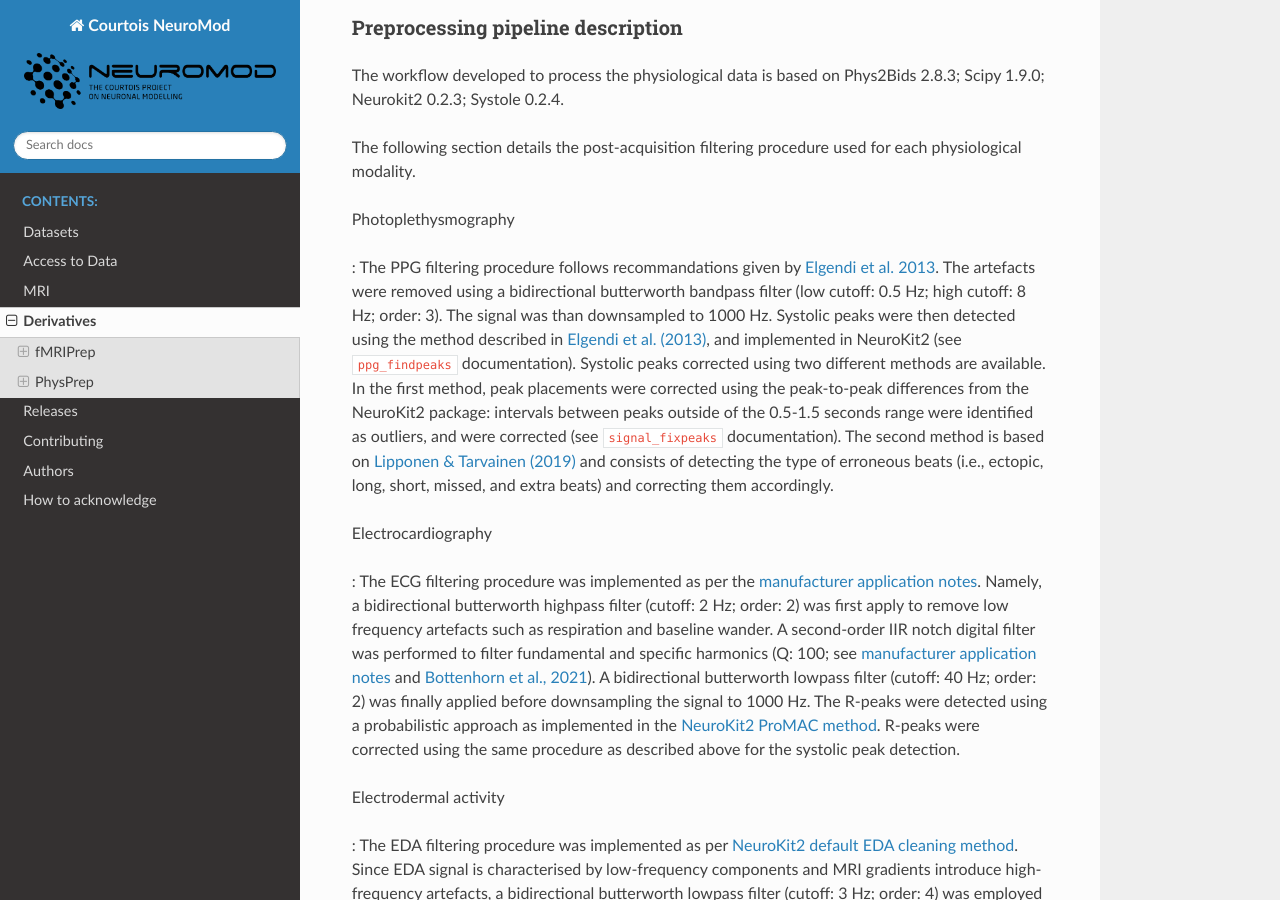
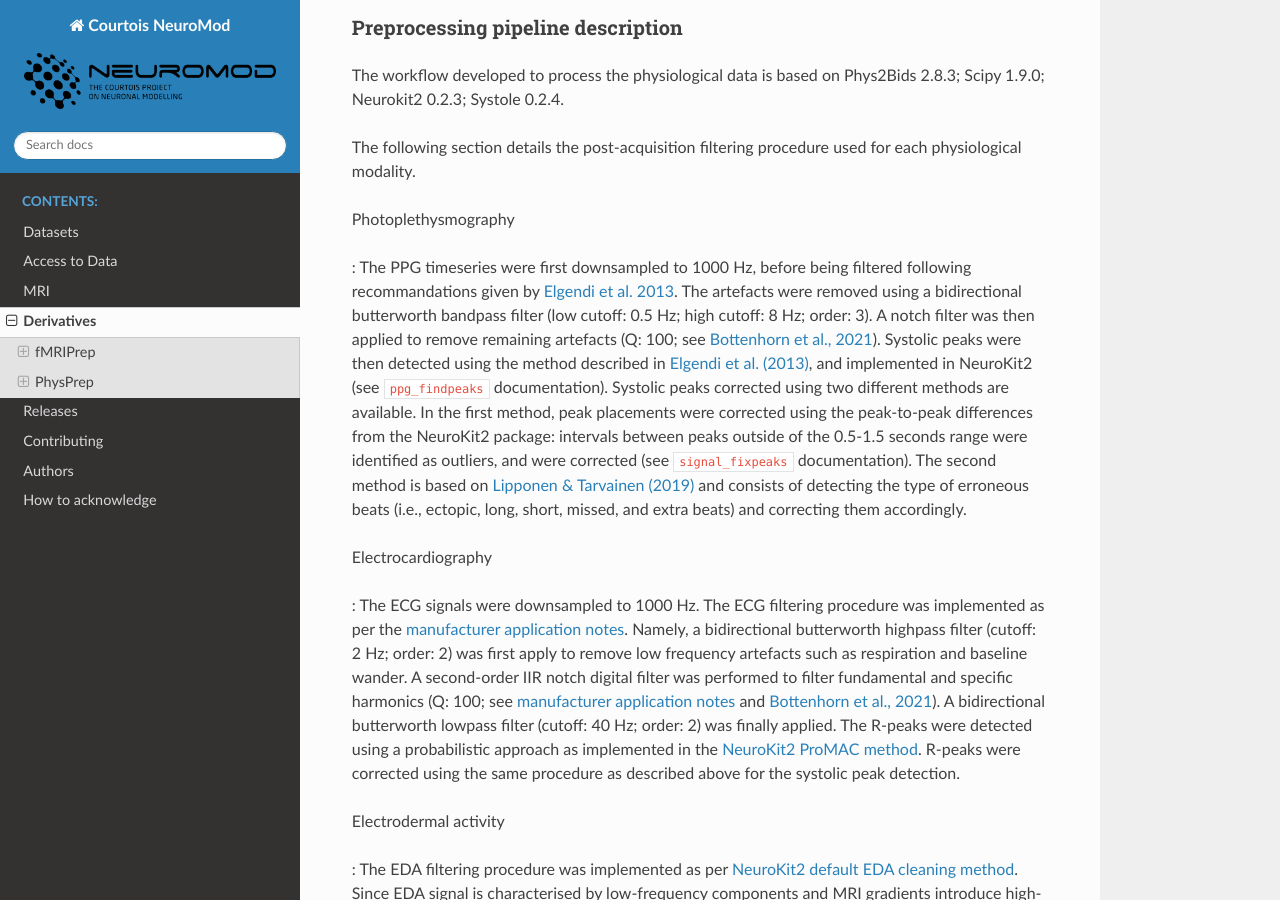
Before and after one commit to courtois-neuromod/cneuromod_docs, a Sphinx documentation site: the page built from source/DERIVATIVES.md, in a window 1280 px wide and 900 px high, scrolled down 4364 px. Built offline with Sphinx 7.4.7 and the Read the Docs theme 3.1.0, drawn with Linux system fonts in a browser that asks for light colours.

Commit message:
Update preprocessing docs

```diff
--- a/source/DERIVATIVES.md
+++ b/source/DERIVATIVES.md
@@ -197,9 +197,8 @@ The following section details the post-acquisition filtering procedure used for
 
 Photoplethysmography
 
-: The PPG filtering procedure follows recommandations given by [Elgendi et al. 2013](https://doi.org/10.1371/journal.pone.0076585).
-The artefacts were removed using a bidirectional butterworth bandpass filter (low cutoff: 0.5 Hz; high cutoff: 8 Hz; order: 3).
-The signal was than downsampled to 1000 Hz. Systolic peaks were then detected using the method described in
+: The PPG timeseries were first downsampled to 1000 Hz, before being filtered following recommandations given by [Elgendi et al. 2013](https://doi.org/10.1371/journal.pone.0076585).
+The artefacts were removed using a bidirectional butterworth bandpass filter (low cutoff: 0.5 Hz; high cutoff: 8 Hz; order: 3). A notch filter was then applied to remove remaining artefacts (Q: 100; see [Bottenhorn et al., 2021](https://doi.org/10.1101/2021.04.01.437293)). Systolic peaks were then detected using the method described in
 [Elgendi et al. (2013)](https://doi.org/10.1371/journal.pone.0076585), and implemented in NeuroKit2 (see
 [`ppg_findpeaks`](https://neuropsychology.github.io/NeuroKit/functions/ppg.html#ppg-findpeaks) documentation). Systolic peaks corrected
 using two different methods are available. In the  first method, peak placements were corrected using the peak-to-peak differences from the
@@ -211,11 +210,11 @@ is based on [Lipponen & Tarvainen (2019)](https://doi.org/10.1080/03091902.2019.
 
 Electrocardiography
 
-: The ECG filtering procedure was implemented as per the [manufacturer application notes](https://www.biopac.com/wp-content/uploads/app242x.pdf).
+: The ECG signals were downsampled to 1000 Hz. The ECG filtering procedure was implemented as per the [manufacturer application notes](https://www.biopac.com/wp-content/uploads/app242x.pdf).
 Namely, a bidirectional butterworth highpass filter (cutoff: 2 Hz; order: 2) was first apply to remove low frequency artefacts such as respiration
 and baseline wander. A second-order IIR notch digital filter was performed to filter fundamental and specific harmonics (Q: 100; see
 [manufacturer application notes](https://www.biopac.com/wp-content/uploads/app242x.pdf) and [Bottenhorn et al., 2021](https://doi.org/10.1101/2021.04.01.437293)).
-A bidirectional butterworth lowpass filter (cutoff: 40 Hz; order: 2) was finally applied before downsampling the signal to 1000 Hz. The R-peaks were detected using a
+A bidirectional butterworth lowpass filter (cutoff: 40 Hz; order: 2) was finally applied. The R-peaks were detected using a
 probabilistic approach as implemented in the [NeuroKit2 ProMAC method](https://neuropsychology.github.io/NeuroKit/functions/ecg.html#ecg-peaks). R-peaks were corrected
 using the same procedure as described above for the systolic peak detection.
 
```
